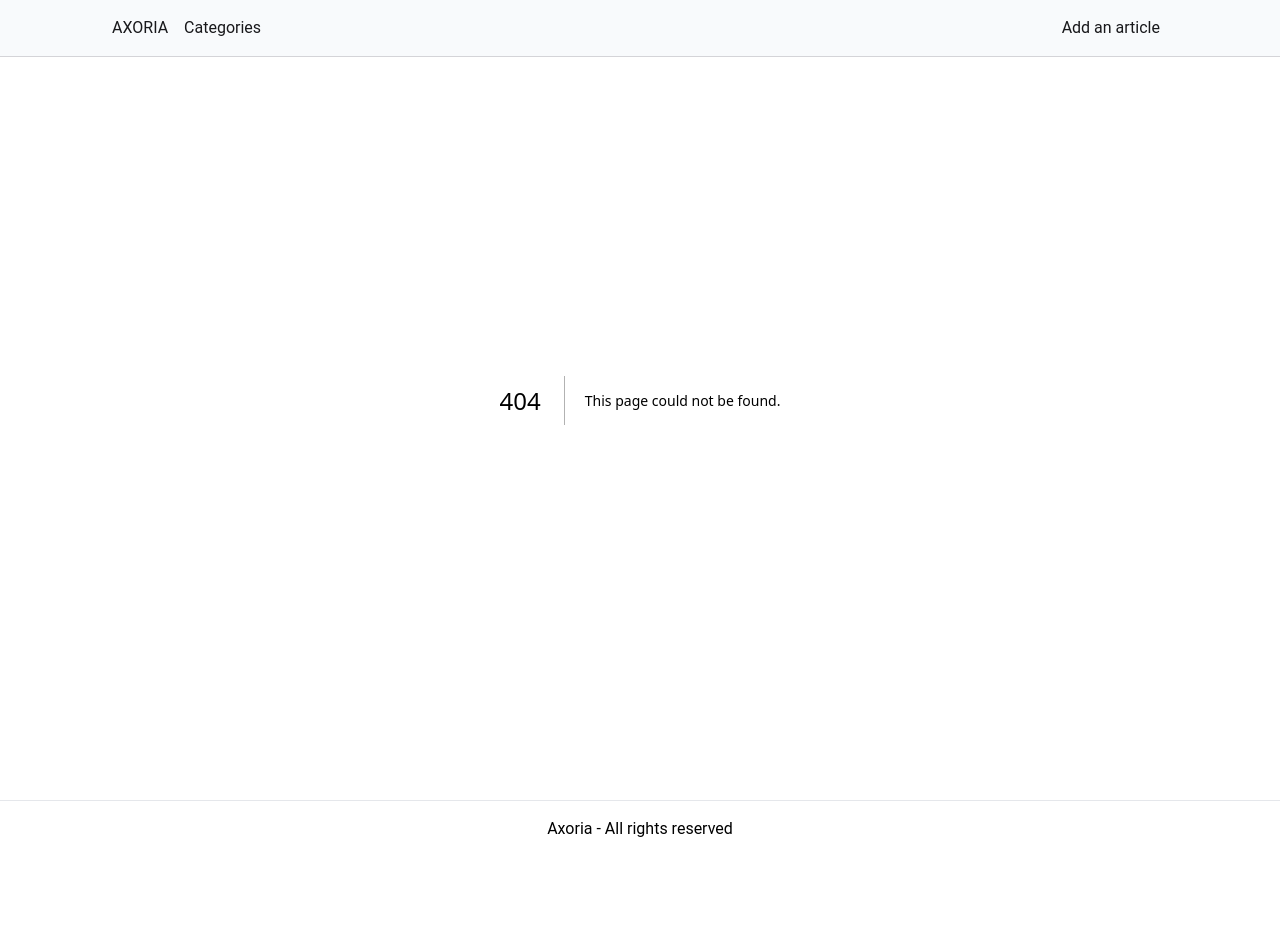
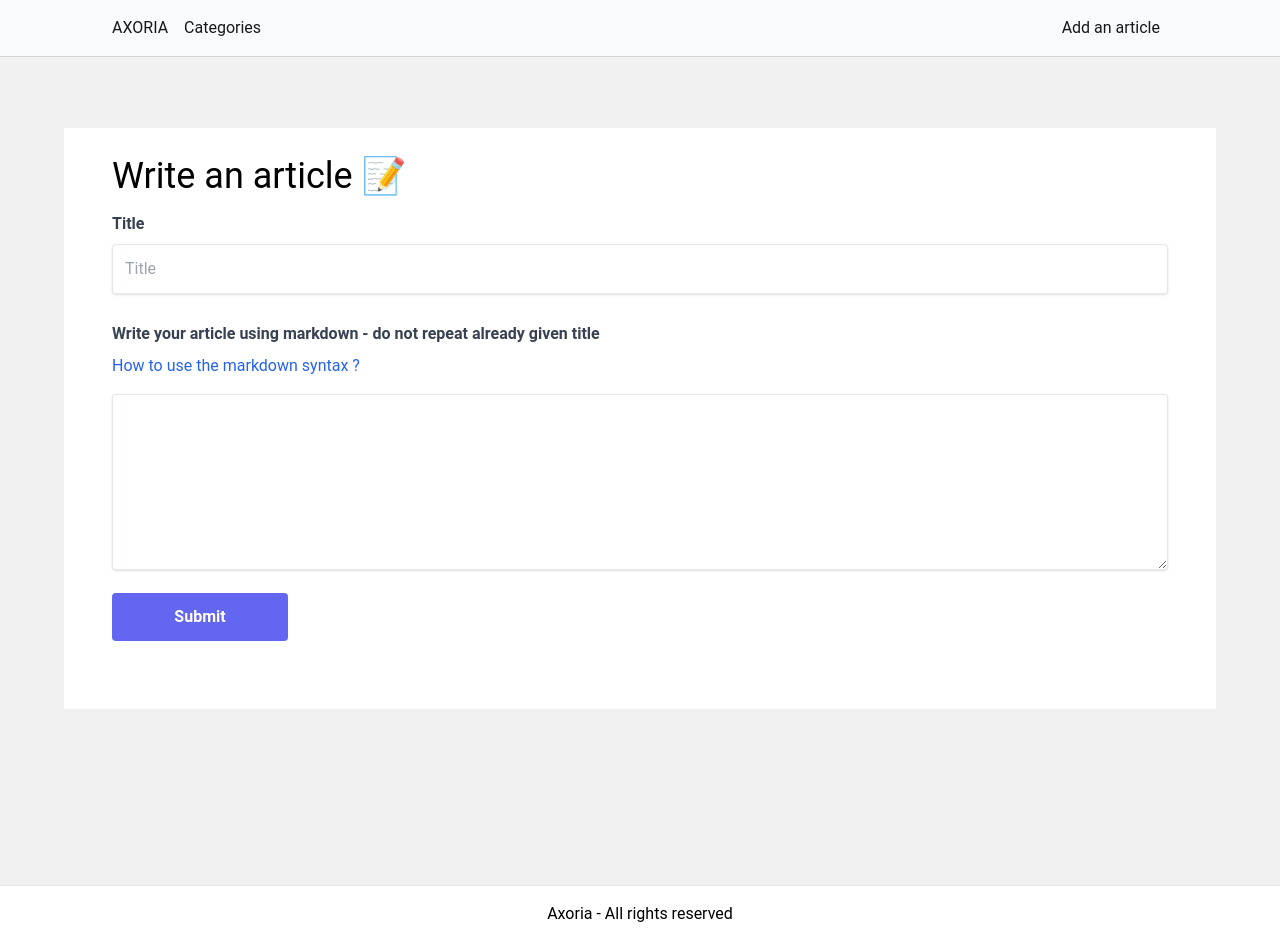
Before and after one commit to Mehdi-dev7/AXORIA, a Next.js app: page /dashboard/create in a window 1280 px wide. Before the commit this address had no page. Before the commit the page ends 857 px from the top, so only its background shows below. Built offline with nearby package versions, Linux system fonts and the light colour scheme.

Commit message:
adding a form

```diff
--- /dev/null
+++ b/src/app/dashboard/create/page.jsx
@@ -0,0 +1,50 @@
+"use client";
+
+export default function page() {
+	function handleSubmit(e) {
+		e.preventDefault();
+
+    const formData = new FormData(e.target);
+    for (const [key, value] of formData.entries()) {
+      console.log(key, value);
+    }
+	}
+
+	return (
+		<main className="u-main-container bg-white p-7 mt-32 mb-44">
+			<h1 className="text-4xl mb-4">Write an article 📝</h1>
+
+			<form onSubmit={handleSubmit} className="pb-6">
+				<label htmlFor="title" className="f-label">
+					Title
+				</label>
+				<input
+					type="text"
+					name="title"
+					className="shadow border rounded w-full p-3 mb-7 text-gray-700 focus:outline-slate-400"
+					id="title"
+					placeholder="Title"
+					required
+				/>
+				<label htmlFor="markdown" className="f-label">
+					Write your article using markdown - do not repeat already given title
+				</label>
+				<a
+					target="_blank"
+					href="https://www.markdownguide.org/cheat-sheet/"
+					className="block mb-4 text-blue-600"
+				>
+					How to use the markdown syntax ?
+				</a>
+
+				<textarea
+					name="markdownArticle"
+					id="markdownArticle"
+					className="shadow border rounded w-full p-8 text-gray-700 mb-4 focus:outline-slate-400 min-h-44 text-xl appearance-none"
+				></textarea>
+
+        <button className="min-w-44 bg-indigo-500 hover:bg-indigo-700 text-white font-bold py-3 px-4 rounded border-none mb-4">Submit</button>
+			</form>
+		</main>
+	);
+}
--- a/src/app/globals.css
+++ b/src/app/globals.css
@@ -31,3 +31,10 @@
 .t-main-subtitle {
 	@apply mb-12 text-zinc-700;
 }
+
+
+/* Form */
+
+.f-label {
+	@apply block mb-2 text-gray-700 font-semibold
+}
```
